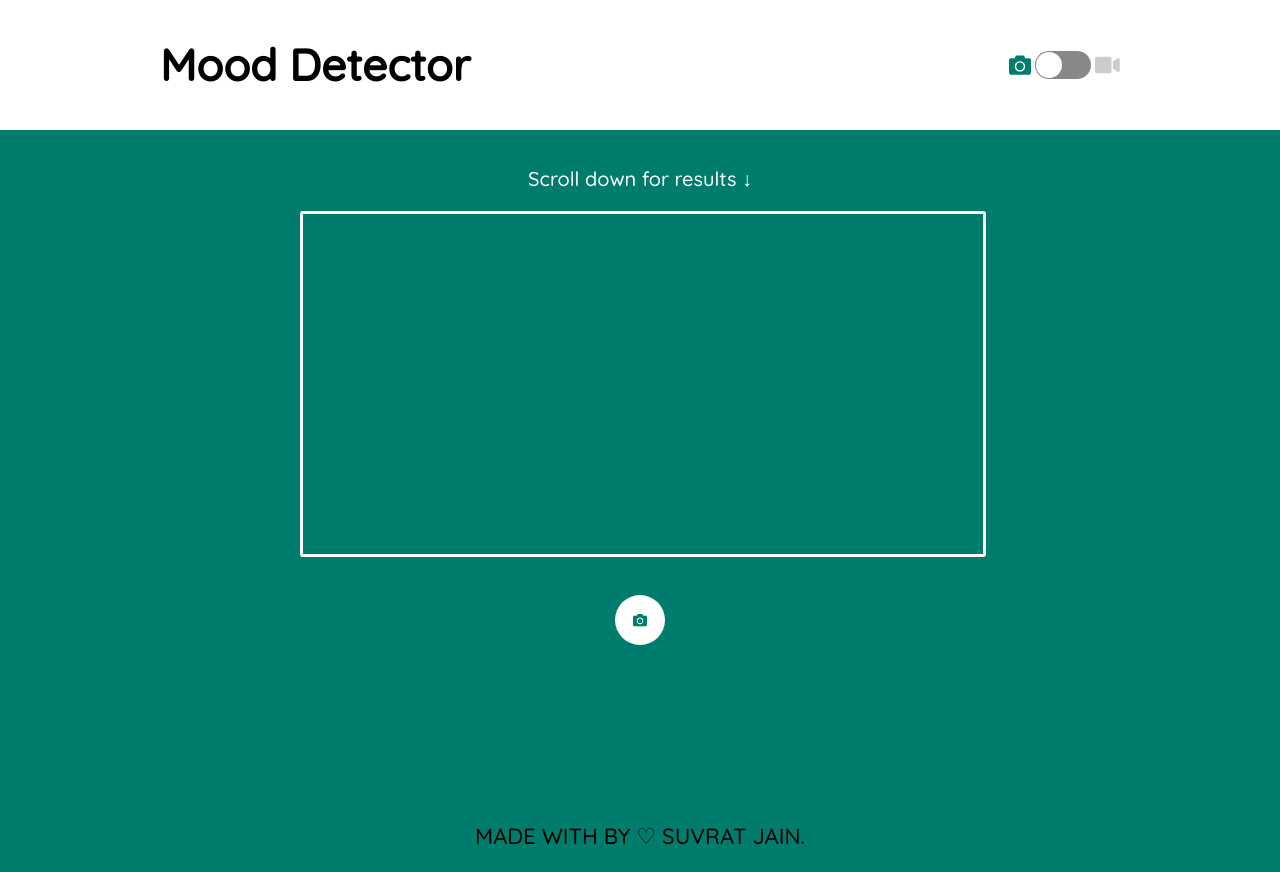
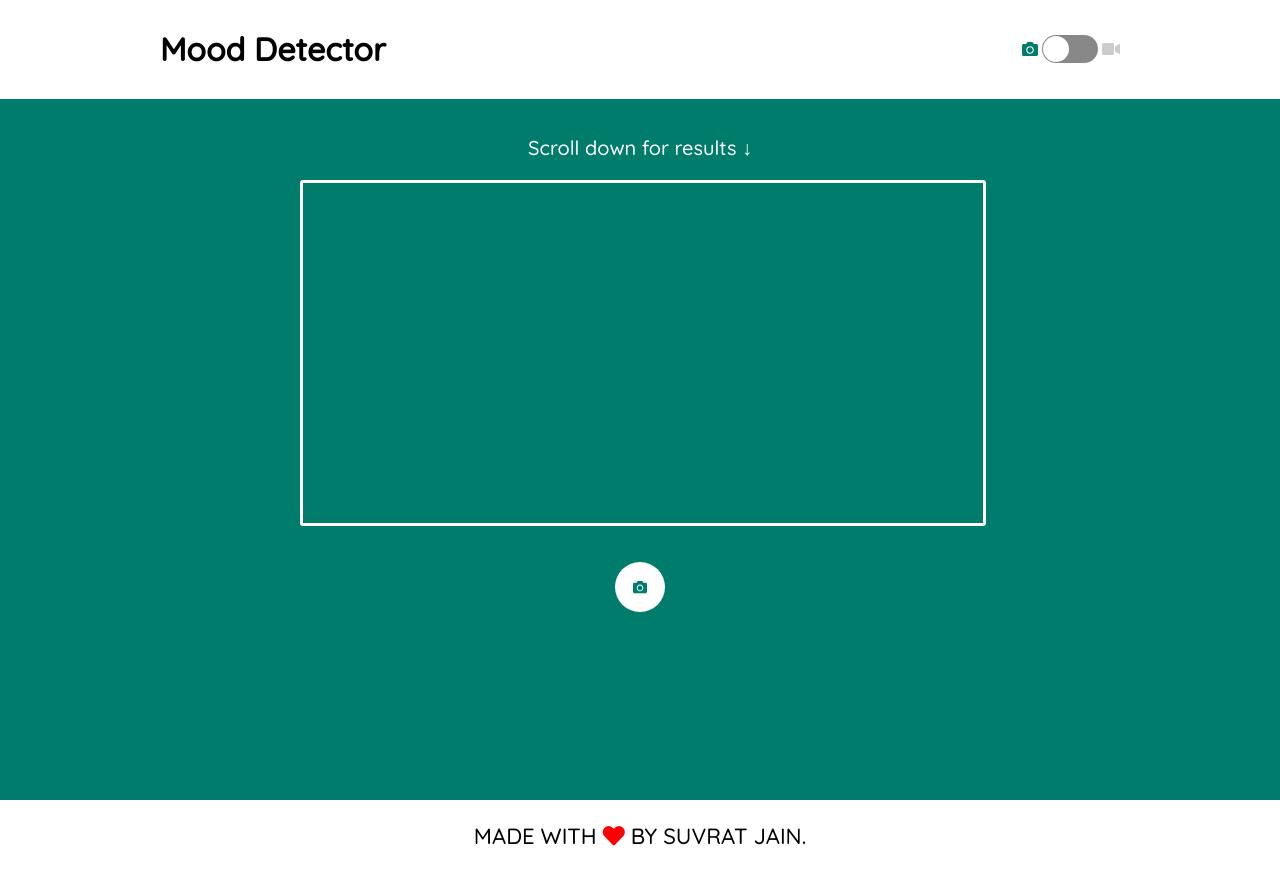
Before and after one commit to simplysuvi/face-emo, a React (Create React App) app: page / in a window 1280 px wide. Built offline with nearby package versions, Linux system fonts and the light colour scheme; no server answers; what face-api.js would draw is missing.

Commit message:
footer design

```diff
--- a/public/index.html
+++ b/public/index.html
@@ -10,6 +10,8 @@
       user's mobile device or desktop. See https://developers.google.com/web/fundamentals/web-app-manifest/
     -->
     <link rel="manifest" href="%PUBLIC_URL%/manifest.json" />
+    <link rel="stylesheet" href="https://cdnjs.cloudflare.com/ajax/libs/font-awesome/5.13.0/css/fontawesome.min.css" integrity="sha256-CuUPKpitgFmSNQuPDL5cEfPOOJT/+bwUlhfumDJ9CI4=" crossorigin="anonymous" />
+    <link rel="stylesheet" href="https://cdnjs.cloudflare.com/ajax/libs/font-awesome/5.13.0/css/all.min.css" integrity="sha256-h20CPZ0QyXlBuAw7A+KluUYx/3pK+c7lYEpqLTlxjYQ=" crossorigin="anonymous" />
     <!--
       Notice the use of %PUBLIC_URL% in the tags above.
       It will be replaced with the URL of the `public` folder during the build.
@@ -24,7 +26,7 @@
   <body>
     <noscript>You need to enable JavaScript to run this app.</noscript>
     <div id="root"></div>
-    <p>MADE WITH BY ♡ SUVRAT JAIN.</p>
+    <p>MADE WITH <i class="fas fa-heart" style="color: red;"></i> BY SUVRAT JAIN.</p>
     <!--
       This HTML file is a template.
       If you open it directly in the browser, you will see an empty page.
--- a/src/index.css
+++ b/src/index.css
@@ -7,7 +7,9 @@ body {
   font-family: 'Quicksand', sans-serif;
   -webkit-font-smoothing: antialiased;
   -moz-osx-font-smoothing: grayscale;
-  background-color: #007c6c;
-  font-size: 22px;
   text-align: center;
 }
+p
+{
+	font-size: 22px;
+}
```
